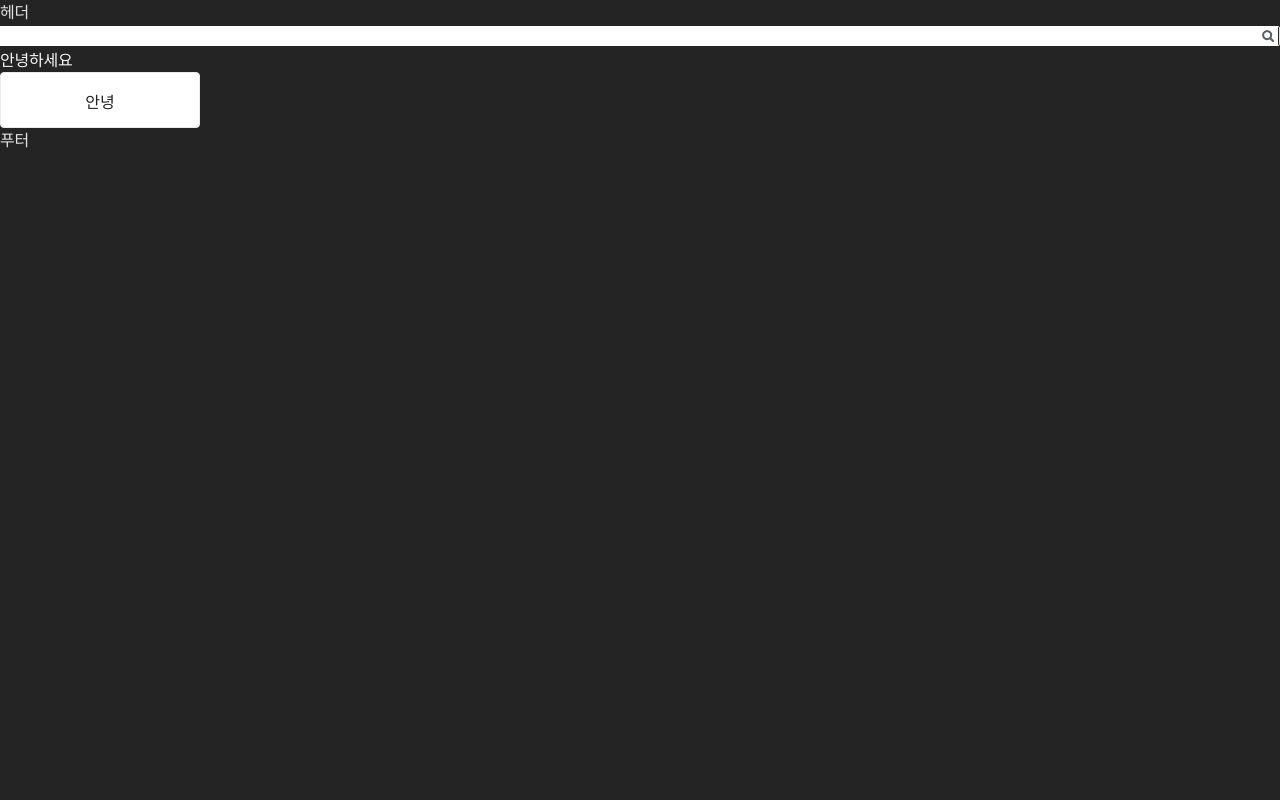
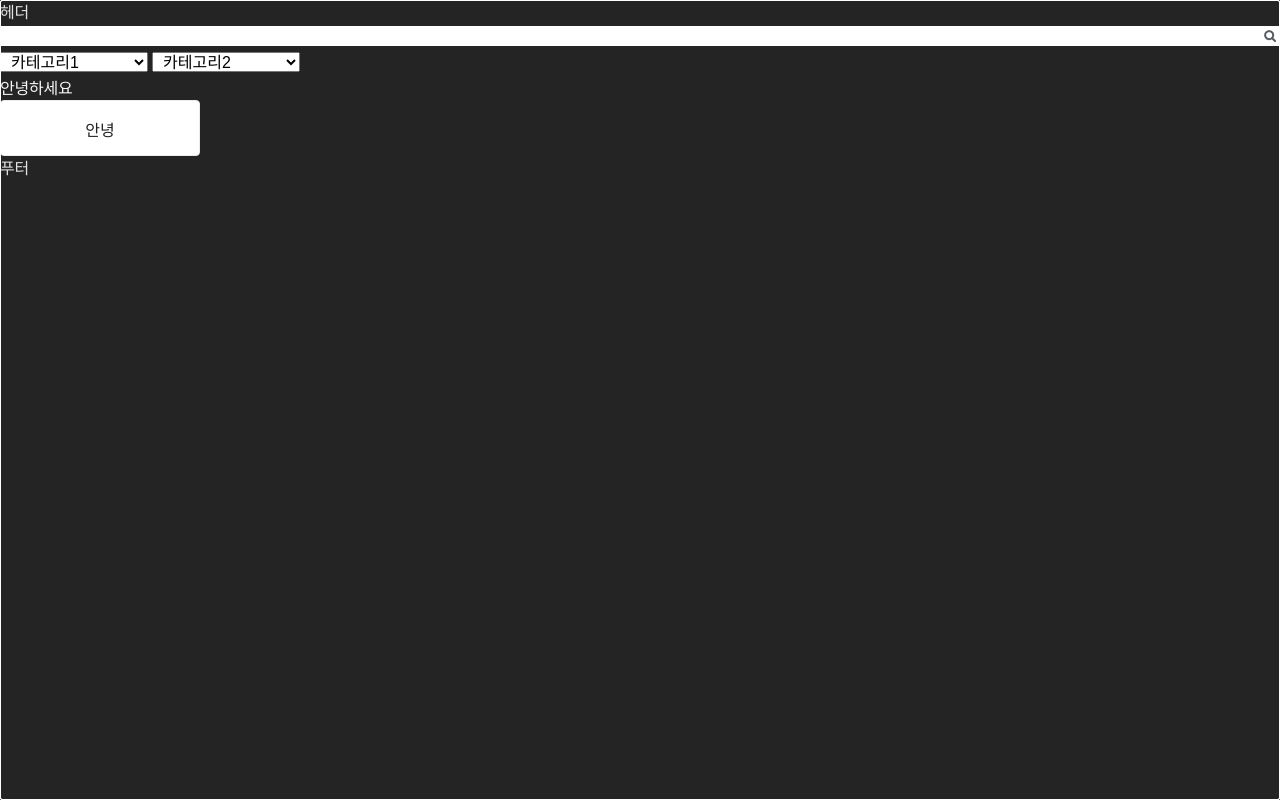
Before and after one commit to Junction-2023/frontend, a React (Vite) app: page / in a window 1280 px wide. Built offline with nearby package versions, Linux system fonts and the light colour scheme.

Commit message:
:sparkles: Add Search, Select Input

```diff
--- a/src/component/Input/SearchInput.tsx
+++ b/src/component/Input/SearchInput.tsx
@@ -1,5 +1,8 @@
 import { ChangeEventHandler, useState } from 'react';
 import { FieldValues, RegisterOptions, UseFormRegister } from 'react-hook-form';
+import styled from 'styled-components';
+import searchIcon20 from '../../asset/icon/search_icon_black.png';
+import { InputBox } from '../../style/input';
 import { CallBackFunction } from '../../types/common';
 
 type SearchInputType = {
@@ -36,7 +39,7 @@ function SearchInput({
   };
 
   return (
-    <>
+    <SearchInputBox>
       <input
         type='text'
         id={id}
@@ -53,15 +56,28 @@ function SearchInput({
         }}
         required={required}
       />
-      <button
-        type='button'
-        className='search-icon-button'
-        aria-label='버튼'
-        onClick={handleSearch}
-        disabled={disabled}
-      />
-    </>
+      <SearchButton type='button' onClick={handleSearch} disabled={disabled} />
+    </SearchInputBox>
   );
 }
 
+const SearchInputBox = styled(InputBox)`
+  display: flex;
+`;
+
+const SearchButton = styled.button`
+  width: 20px;
+  height: 20px;
+  margin-right: 0;
+  background-color: #fff;
+  background-image: url(${searchIcon20});
+  background-repeat: no-repeat;
+  background-position: center;
+
+  :disabled {
+    cursor: default;
+    background-color: ${({ theme }) => theme.gray1_5};
+  }
+`;
+
 export default SearchInput;
--- /dev/null
+++ b/src/component/Input/SelectInput.tsx
@@ -0,0 +1,60 @@
+import { FieldValues, RegisterOptions, UseFormRegister } from 'react-hook-form';
+import styled from 'styled-components';
+
+export type SelectInputType = {
+  id: string;
+  optionSetting?: RegisterOptions;
+  defaultOption?: {
+    name: string;
+    value: string;
+  };
+  defaultOptionValue?: number | string;
+  options: { name: string; value: number | string }[];
+  register: UseFormRegister<FieldValues>;
+  disabled?: boolean;
+  required?: boolean;
+};
+
+function SelectInput({
+  id,
+  optionSetting,
+  defaultOption,
+  options,
+  defaultOptionValue,
+  disabled,
+  required = false,
+  register,
+}: SelectInputType) {
+  return (
+    <SelectDiv
+      id={id}
+      {...register(id, { ...optionSetting })}
+      defaultValue={defaultOptionValue}
+      disabled={disabled}
+      required={required}
+    >
+      {defaultOption && <option value={defaultOption.value}>{defaultOption.name}</option>}
+      {options.map((item) => (
+        <option key={item.value} value={item.value}>
+          {item.name}
+        </option>
+      ))}
+    </SelectDiv>
+  );
+}
+
+const SelectDiv = styled.select`
+  width: 100%;
+  height: 20px;
+  font-size: 1rem;
+  padding: 0 22px 0 6px;
+
+  &:not(:has(option:checked)) {
+    color: ${({ theme }) => theme.gray3};
+  }
+  option {
+    color: ${({ theme }) => theme.black};
+  }
+`;
+
+export default SelectInput;
--- a/src/page/MainPage/MainPage.tsx
+++ b/src/page/MainPage/MainPage.tsx
@@ -2,15 +2,31 @@ import { useForm } from 'react-hook-form';
 import { styled } from 'styled-components';
 import { BUTTON_SIZE, BUTTON_VARIANT, Button } from '../../component/Button/TextButton';
 import SearchInput from '../../component/Input/SearchInput';
-import { InputBox } from '../../style/input';
+import SelectInput from '../../component/Input/SelectInput';
+import { InputBox, InputWrap } from '../../style/input';
 
 const MainPage = () => {
   const { register } = useForm();
   return (
     <>
-      <InputBox>
-        <SearchInput id='productId' {...{ register }} search={() => {}} />
-      </InputBox>
+      <SearchInput id='productId' {...{ register }} search={() => {}} />
+      <InputWrap width='300px'>
+        <InputBox>
+          <SelectInput
+            id='category1'
+            {...{ register }}
+            options={[{ name: '카테고리1', value: 'category1' }]}
+          />
+        </InputBox>
+        <InputBox>
+          <SelectInput
+            id='category2'
+            {...{ register }}
+            options={[{ name: '카테고리2', value: 'category2' }]}
+          />
+        </InputBox>
+      </InputWrap>
+
       <Text>안녕하세요</Text>
       <Button size={BUTTON_SIZE.LARGE} variant={BUTTON_VARIANT.OUTLINED}>
         안녕
@@ -23,4 +39,8 @@ const Text = styled.p`
   color: ${({ theme }) => theme.color.gray_50};
 `;
 
+const FlexBox = styled.div`
+  display: flex;
+`;
+
 export default MainPage;
--- a/src/style/input.tsx
+++ b/src/style/input.tsx
@@ -1,11 +1,8 @@
 import styled from 'styled-components';
-import searchIcon20 from '../asset/icon/search_icon_black.png';
-import selectIcon20 from '../asset/icon/select_icon_20.png';
 
 export const InputWrap = styled.div<{ width?: string }>`
   display: flex;
-  width: ${({ width }) => (width ? `${width} !important` : '100%')};
-  flex-wrap: wrap;
+  width: ${({ width }) => width ?? '100%'};
   align-items: center;
   gap: 0px 4px;
   margin-right: 4px;
@@ -14,11 +11,7 @@ export const InputWrap = styled.div<{ width?: string }>`
   }
 `;
 export const InputBox = styled.div<{ width?: string }>`
-  position: relative;
-  float: left;
-  display: flex;
   width: ${({ width }) => width ?? '100%'};
-  box-sizing: border-box;
   margin: 2px 0px;
 
   &:before {
@@ -78,7 +71,6 @@ export const InputBox = styled.div<{ width?: string }>`
       color: ${({ theme }) => theme.gray3};
     }
 
-    /* remove number arrow */
     &::-webkit-outer-spin-button,
     &::-webkit-inner-spin-button {
       -webkit-appearance: none;
@@ -86,52 +78,13 @@ export const InputBox = styled.div<{ width?: string }>`
     }
 
     &[type='number'] {
-      /* Firefox */
       appearance: textfield;
       -moz-appearance: textfield;
     }
 
-    /* hidden */
     &[type='hidden'] {
       position: absolute;
       clip: rect(0, 0, 0, 0);
     }
   }
-
-  .search-icon-button {
-    flex: 0 0 auto;
-    width: 20px;
-    height: 20px;
-    background-color: #fff;
-    background-image: url(${searchIcon20});
-    background-repeat: no-repeat;
-    background-position: center;
-    margin-right: 2px;
-
-    :disabled {
-      cursor: default;
-      background-color: ${({ theme }) => theme.gray1_5};
-    }
-  }
 `;
-export const Select = styled.select`
-  position: relative;
-  width: 100%;
-  font-size: 1.3rem;
-  line-height: 2rem;
-  padding-left: 6px;
-  padding-right: 22px;
-  box-sizing: border-box;
-  background-image: url(${selectIcon20});
-  background-repeat: no-repeat;
-  background-position: right 2px center;
-
-  &:-moz-placeholder,
-  &:-ms-input-placeholder,
-  &::-webkit-input-placeholder {
-    color: ${({ theme }) => theme.gray3};
-  }
-
-  border: 1px solid ${({ theme }) => theme.gray2};
-  border-radius: 2px;
-`;
```
